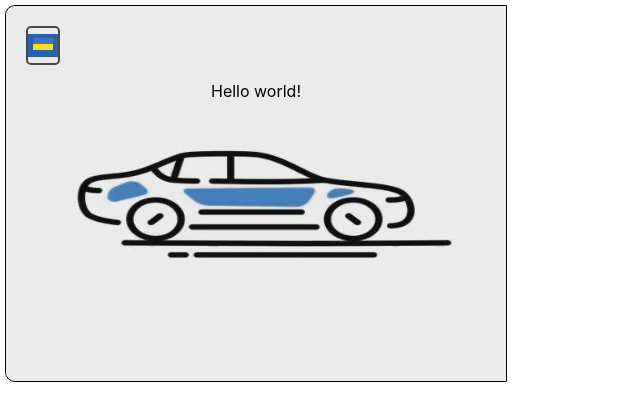
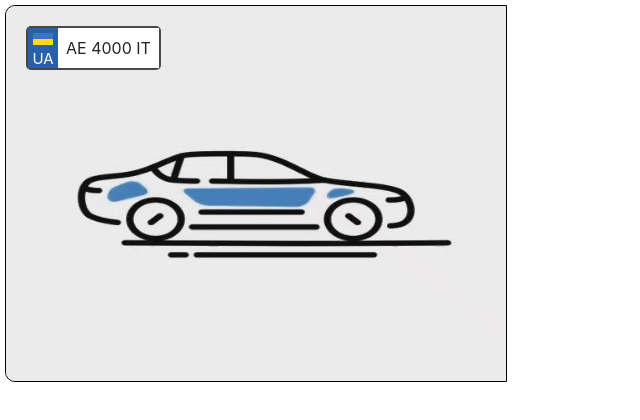
Before and after one commit to KostiantynPolishko2/baza-gai, a React (Create React App) app: page / in a window 1280 px wide. Shown: the top 420 px of the page, without its empty margins (0-640 px from the left). Built offline with nearby package versions, Linux system fonts and the light colour scheme.

Commit message:
6 Designed css style for plate number

```diff
--- a/src/components/CarPhoto/CarPhoto.tsx
+++ b/src/components/CarPhoto/CarPhoto.tsx
@@ -1,4 +1,5 @@
 import React, { FC } from 'react';
+import 'the-new-css-reset';
 import * as card from './CarPhoto.styled';
 import * as plate from './CardPhotoPlate';
 
@@ -10,16 +11,21 @@ const CarPhoto: FC<CarPhotoProps> = () => (
    <card.CarPhotoInner _direction='column'>
       <card.ContentTop>
          <plate.Number>
-            <plate.NumberFlag _direction='column'>
+            <plate.NumberFlag _direction='column' _justify='space-around'>
                <plate.FlagIcon>
                   <div></div>
                   <div></div>
                </plate.FlagIcon>
+               <plate.FlagCode>
+                  <span>UA</span>
+               </plate.FlagCode>
             </plate.NumberFlag>
+            <plate.NumberText>
+               <span>AE 4000 IT</span>
+            </plate.NumberText>
          </plate.Number>
       </card.ContentTop>
       <card.ContentBottom _direction='column'>
-      <p>Hello world!</p>
       </card.ContentBottom>
    </card.CarPhotoInner>
  </card.CarPhotoWrapper>
--- a/src/components/CarPhoto/CardPhotoPlate.ts
+++ b/src/components/CarPhoto/CardPhotoPlate.ts
@@ -6,12 +6,13 @@ export const Number = styled(Display)`
     height: 35px;
     border: 2px solid #484848;
     border-radius: 5px;
+    height: auto;
 `;
 
 export const NumberFlag = styled(Display)`
     flex-grow: 1;
     width: 30px;
-    padding: 4px 0px;
+    padding: 5px 0px;
     background-color: #2860ab;
 `;
 
@@ -28,3 +29,24 @@ export const FlagIcon = styled.div`
         background-color: #f9dd16;
     }
 `;
+
+export const FlagCode = styled.div`
+    height: 15px;
+    text-align: center;
+    & > span {
+        color: white;
+        font-size: 15px;
+        font-weight: 400;
+    }
+`;
+
+export const NumberText = styled.div`
+    height: calc(35px + 5px);
+    background-color: white;
+    text-align: center;
+    padding: 0px 8px;
+    & > span {
+        color: #212529;
+        line-height: calc(35px + 5px);
+    }
+`;
```
